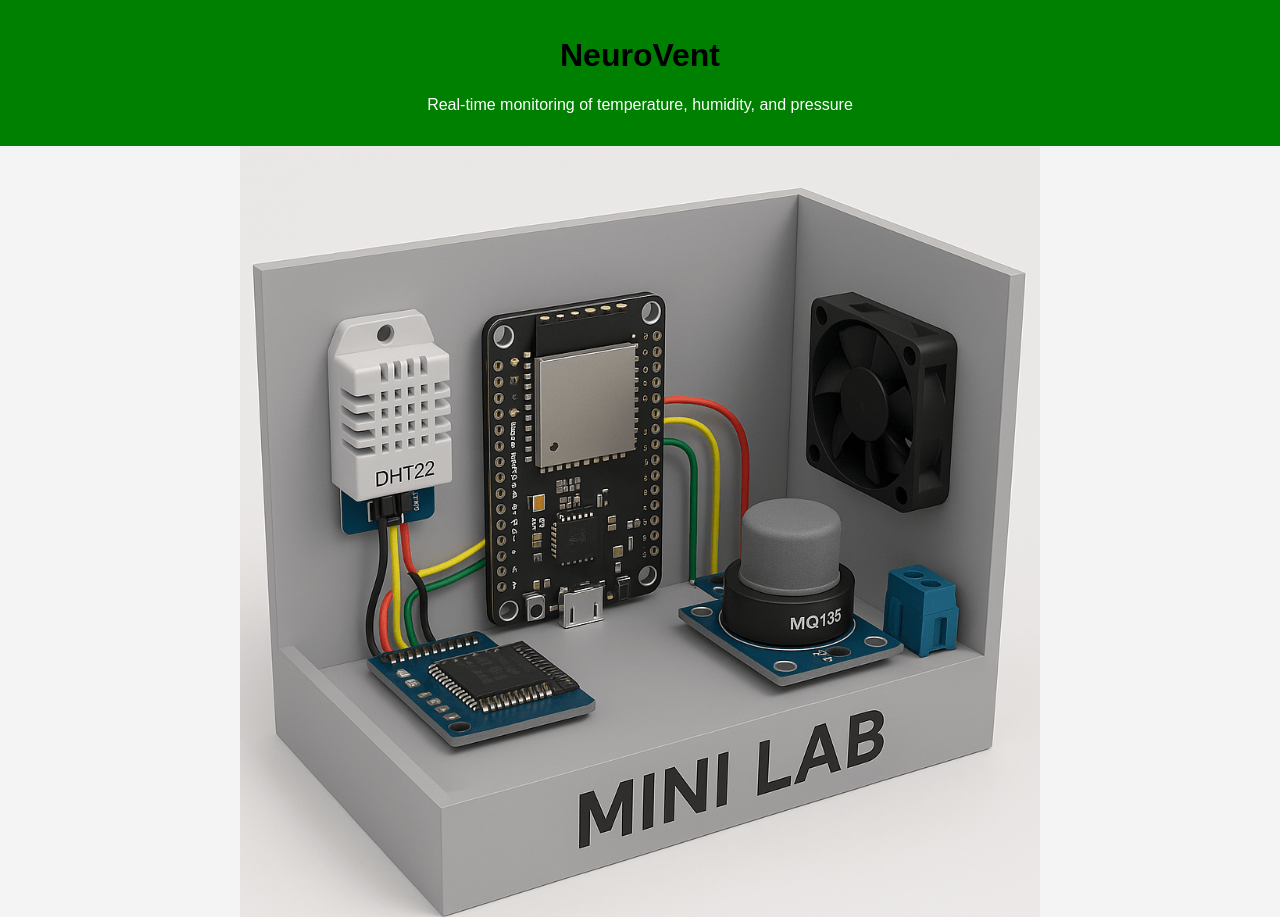
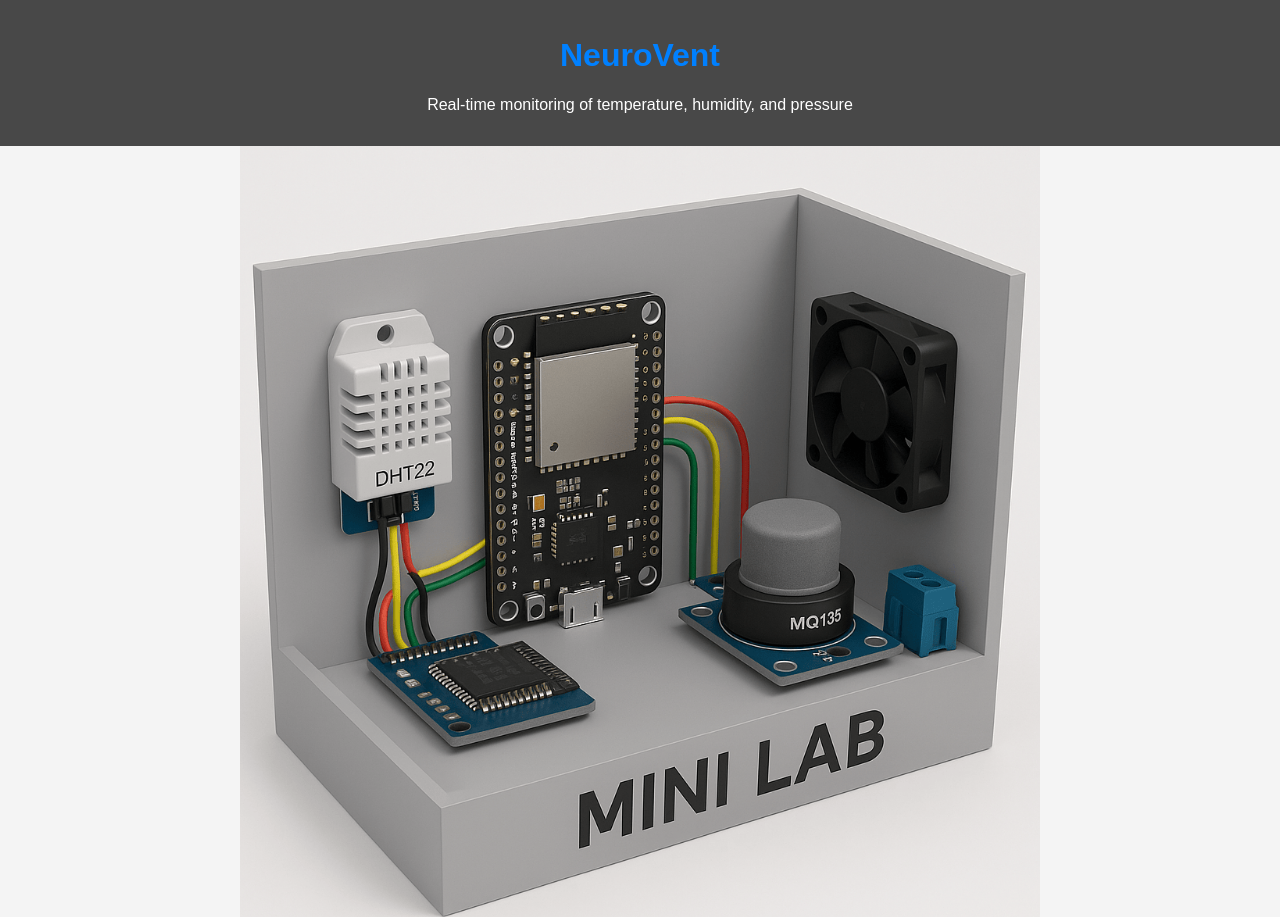
Before and after one commit to KatoDesire63/Mini-Lab-Website, a plain HTML site: page index.html in a window 1280 px wide. Shown: the top 917 px of the page. Drawn offline with Linux system fonts and the light colour scheme.

Commit message:
Update styles.css

```diff
--- a/css/styles.css
+++ b/css/styles.css
@@ -6,7 +6,7 @@ body {
     }
 
     header {
-      background:  #008000 ;
+      background: #484848 ;
       color: #fff;
       padding: 1rem;
       text-align: center;
@@ -22,7 +22,7 @@ body {
     }
 
     h1, h2 {
-      color: #000000;
+      color: 	#0080ff;
     }
 
     footer {
@@ -50,7 +50,7 @@ body {
     }
 
     .button:hover {
-      background-color: #2980b9;
+      background-color: #40ff00;
     }
 
     .features-container {
```
